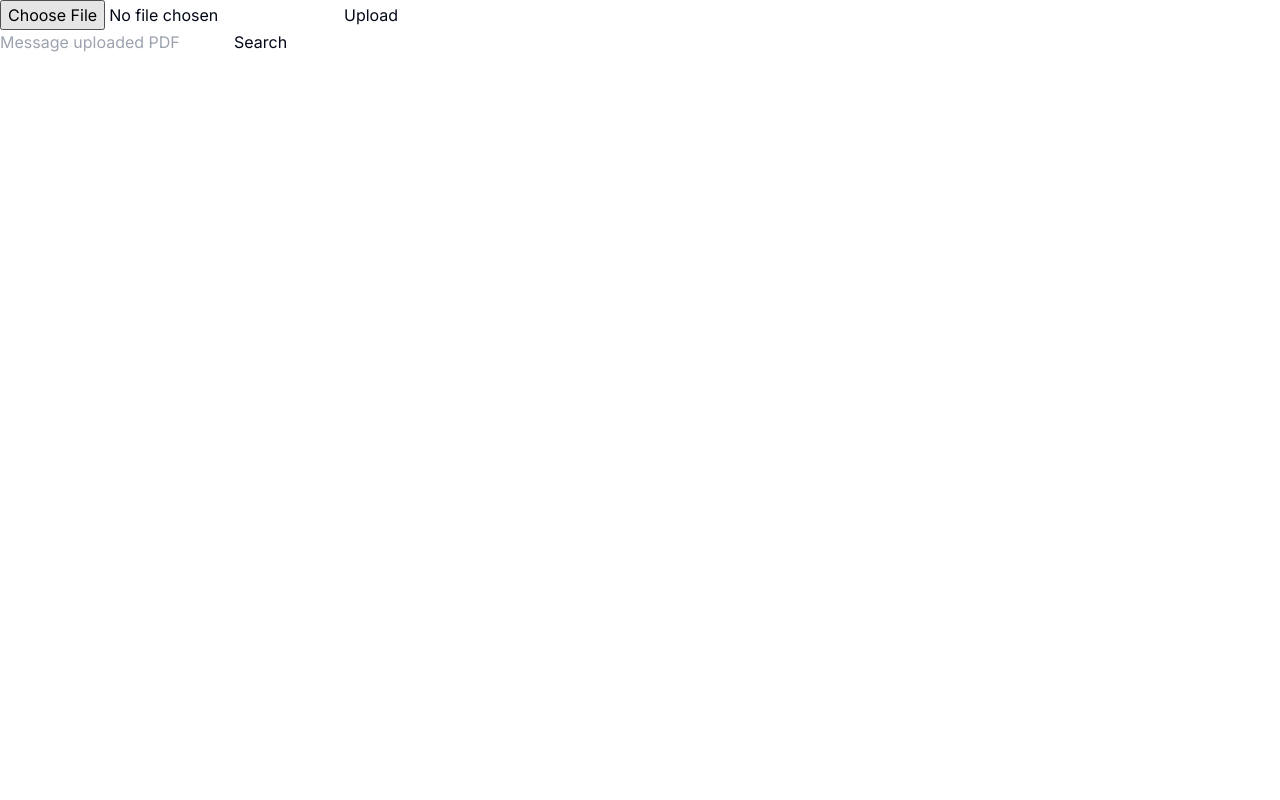
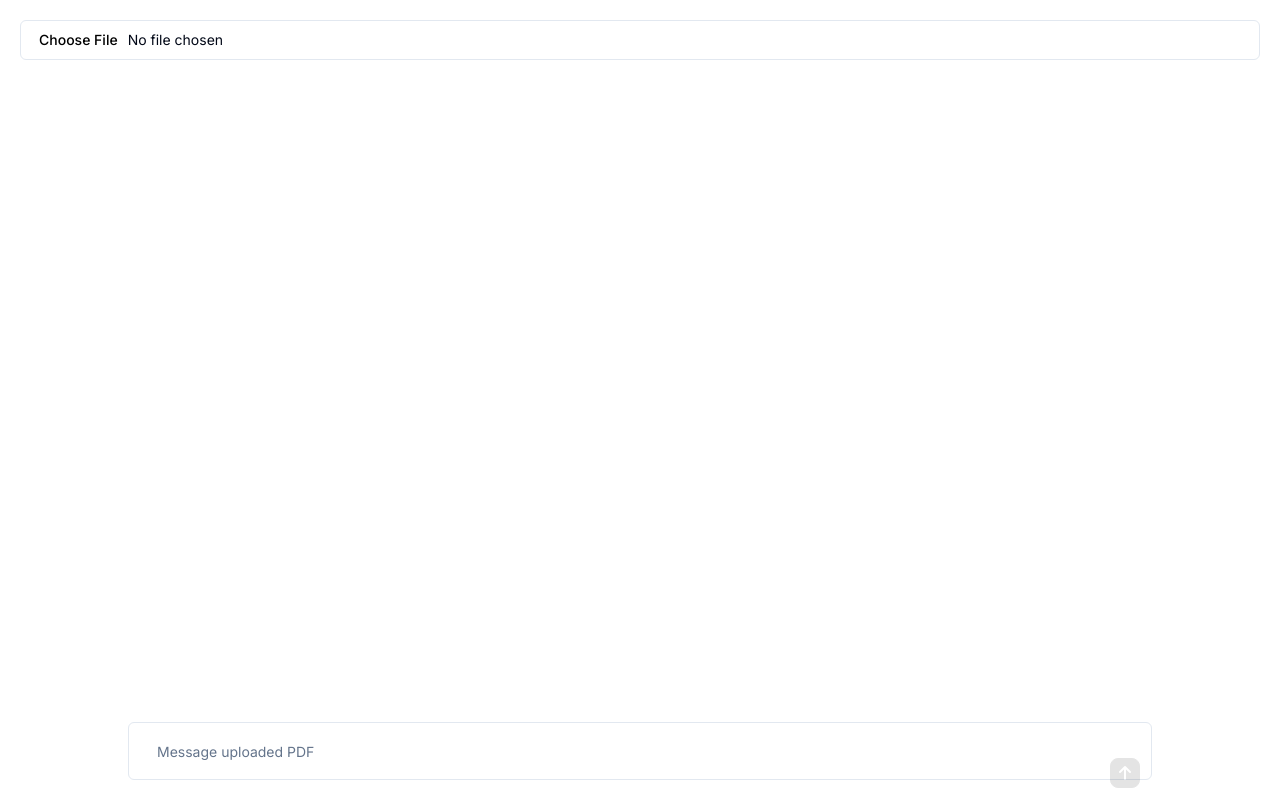
Before and after one commit to kllarena07/pdf-converser, a Next.js app in the folder frontend/: page / in a window 1280 px wide. Built offline with nearby package versions, Linux system fonts and the light colour scheme.

Commit message:
chore(frontend): init layout

```diff
--- a/frontend/package.json
+++ b/frontend/package.json
@@ -9,6 +9,7 @@
     "lint": "next lint"
   },
   "dependencies": {
+    "@radix-ui/react-slot": "^1.0.2",
     "class-variance-authority": "^0.7.0",
     "clsx": "^2.1.0",
     "lucide-react": "^0.372.0",
--- a/frontend/src/app/page.tsx
+++ b/frontend/src/app/page.tsx
@@ -1,3 +1,5 @@
+import { Input } from "@/components/ui/input"
+
 export default function Home() {
   const uploadFile = async (formData: FormData) => {
     "use server";
@@ -26,19 +28,25 @@ export default function Home() {
   }
 
   return (
-    <main>
+    <main className="flex flex-col">
+      <header className="p-5">
         <form action={uploadFile}>
           <label>
-          <input name="pdf" type="file" accept="application/pdf" />
+            <Input name="pdf" type="file" accept="application/pdf" />
           </label>
-        <button type="submit">Upload</button>
         </form>
-      <form action={queryFile}>
+      </header>
+      <section className="h-[calc(100dvh-158px)] overflow-y-scroll">
+
+      </section>
+      <footer className="w-full flex justify-center">
+        <form action={queryFile} className="pb-5 w-4/5 relative">
           <label>
-          <input name="query" type="text" placeholder="Message uploaded PDF" />
+            <Input className="p-7" name="query" type="text" placeholder="Message uploaded PDF" />
           </label>
-        <button type="submit">Search</button>
+          <button disabled className="absolute disabled:cursor-not-allowed bottom-1.5 right-2 rounded-lg border border-black bg-black p-0.5 text-white transition-colors enabled:bg-black disabled:text-gray-400 disabled:opacity-10 dark:border-white dark:bg-white dark:hover:bg-white md:bottom-3 md:right-3" data-testid="send-button"><span class="" data-state="closed"><svg width="24" height="24" viewBox="0 0 24 24" fill="none" class="text-white dark:text-black"><path d="M7 11L12 6L17 11M12 18V7" stroke="currentColor" stroke-width="2" stroke-linecap="round" stroke-linejoin="round"></path></svg></span></button>
         </form>
+      </footer>
     </main>
   );
 }
--- /dev/null
+++ b/frontend/src/components/ui/button.tsx
@@ -0,0 +1,56 @@
+import * as React from "react"
+import { Slot } from "@radix-ui/react-slot"
+import { cva, type VariantProps } from "class-variance-authority"
+
+import { cn } from "@/lib/utils"
+
+const buttonVariants = cva(
+  "inline-flex items-center justify-center whitespace-nowrap rounded-md text-sm font-medium ring-offset-background transition-colors focus-visible:outline-none focus-visible:ring-2 focus-visible:ring-ring focus-visible:ring-offset-2 disabled:pointer-events-none disabled:opacity-50",
+  {
+    variants: {
+      variant: {
+        default: "bg-primary text-primary-foreground hover:bg-primary/90",
+        destructive:
+          "bg-destructive text-destructive-foreground hover:bg-destructive/90",
+        outline:
+          "border border-input bg-background hover:bg-accent hover:text-accent-foreground",
+        secondary:
+          "bg-secondary text-secondary-foreground hover:bg-secondary/80",
+        ghost: "hover:bg-accent hover:text-accent-foreground",
+        link: "text-primary underline-offset-4 hover:underline",
+      },
+      size: {
+        default: "h-10 px-4 py-2",
+        sm: "h-9 rounded-md px-3",
+        lg: "h-11 rounded-md px-8",
+        icon: "h-10 w-10",
+      },
+    },
+    defaultVariants: {
+      variant: "default",
+      size: "default",
+    },
+  }
+)
+
+export interface ButtonProps
+  extends React.ButtonHTMLAttributes<HTMLButtonElement>,
+    VariantProps<typeof buttonVariants> {
+  asChild?: boolean
+}
+
+const Button = React.forwardRef<HTMLButtonElement, ButtonProps>(
+  ({ className, variant, size, asChild = false, ...props }, ref) => {
+    const Comp = asChild ? Slot : "button"
+    return (
+      <Comp
+        className={cn(buttonVariants({ variant, size, className }))}
+        ref={ref}
+        {...props}
+      />
+    )
+  }
+)
+Button.displayName = "Button"
+
+export { Button, buttonVariants }
```
Also changed, not shown: 1 other file (tests, documents, lock files or other folders). Lines whose indentation alone changed are shown as unchanged.
